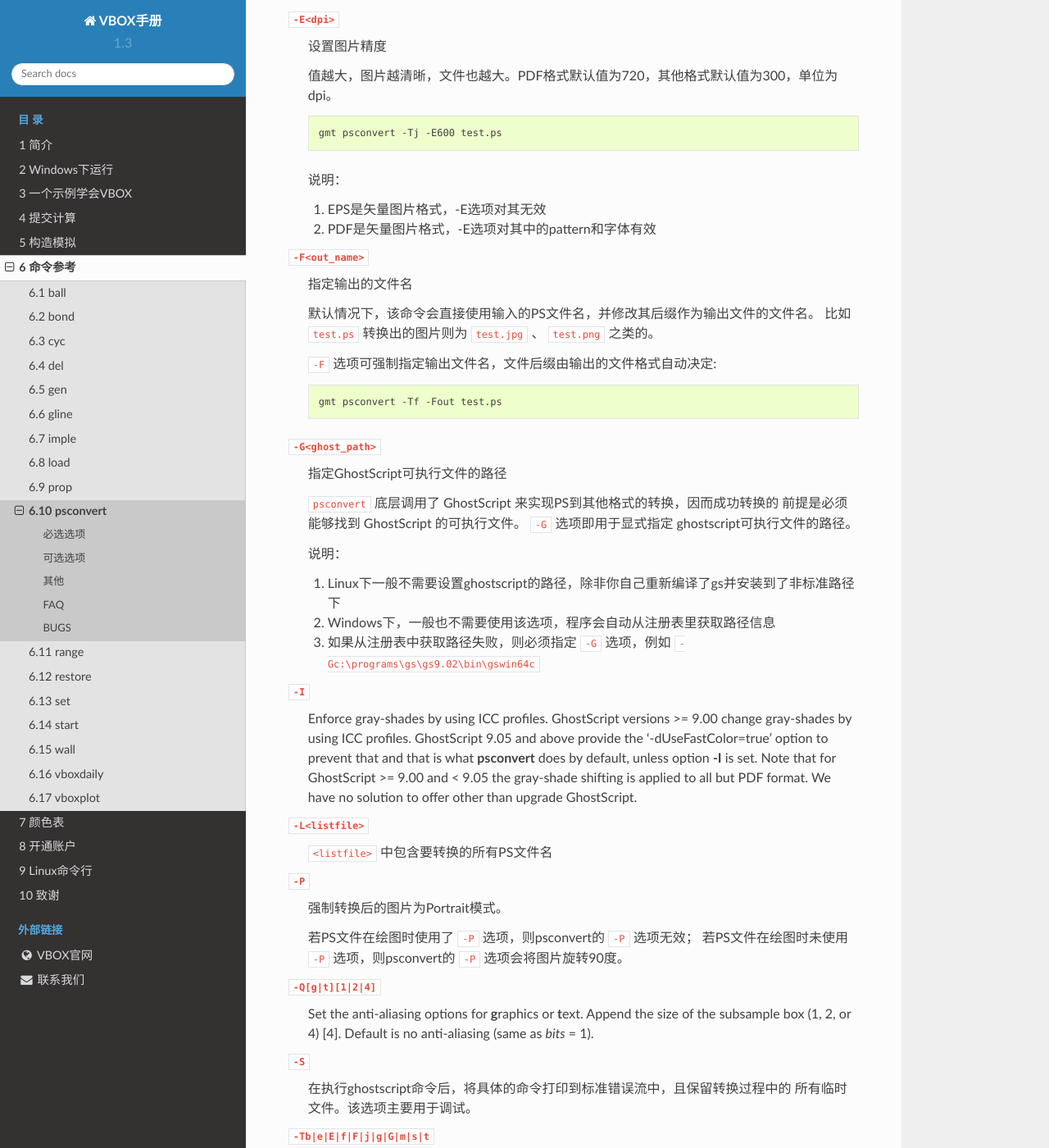
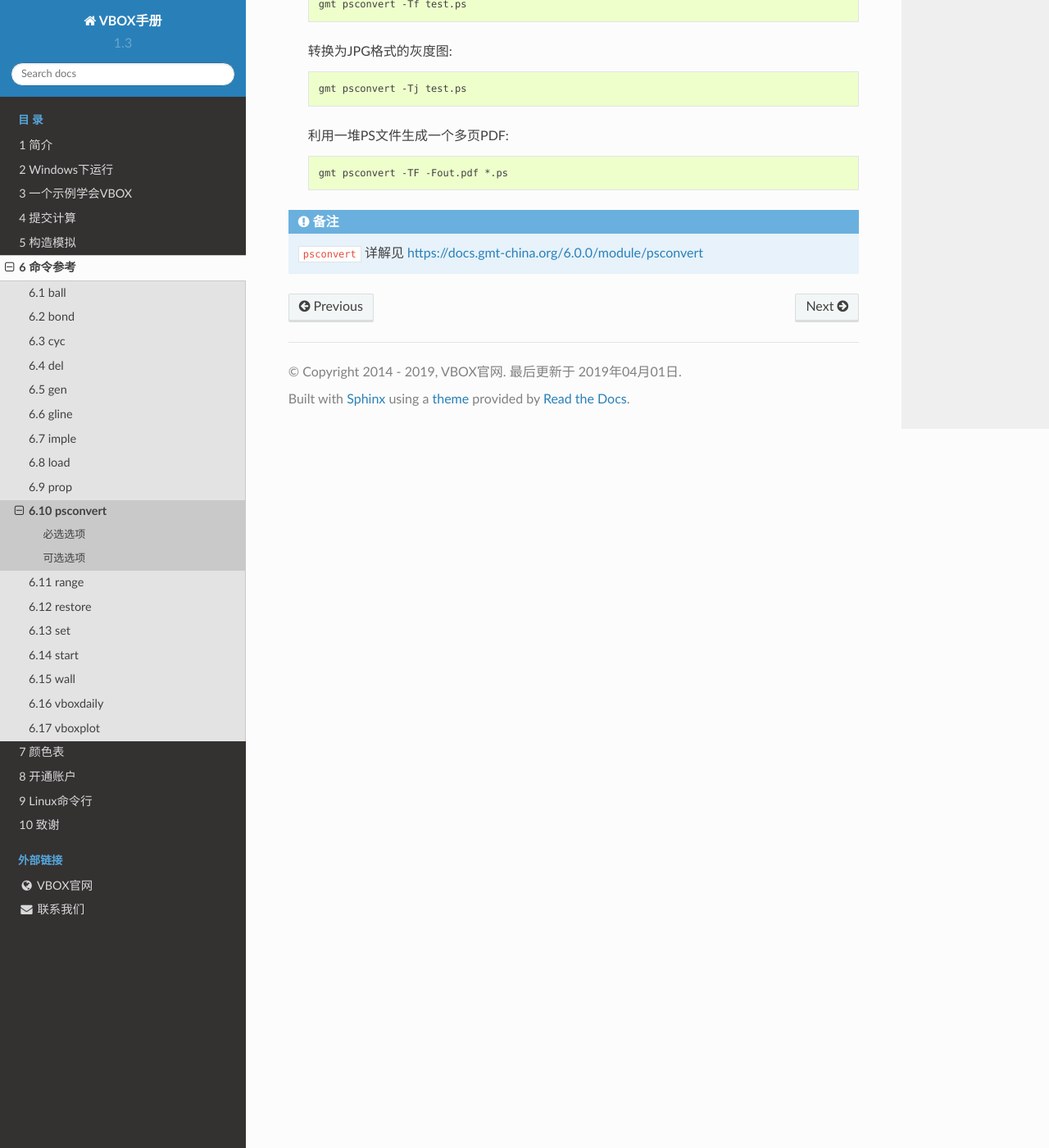
Before and after one commit to geovbox/zdem_doc, a Sphinx documentation site: the page built from source/cmd/psconvert.rst, in a window 1280 px wide and 1400 px high, scrolled down 1961 px. Shown: the whole window at 82% size. Built offline with Sphinx 7.4.7 and the Read the Docs theme 2.0.0, drawn with Linux system fonts in a browser that asks for light colours; comment, search, counter and statistics services are not loaded; some of the changed text lies outside the part shown.

Commit message:
简化psconvert命令

```diff
--- a/source/cmd/psconvert.rst
+++ b/source/cmd/psconvert.rst
@@ -3,11 +3,7 @@
 psconvert
 =========
 
-:简介: 将 GMT 生成的 PS/EPS 文件转换为其他图片格式
-
-.. note::
-
-   本模块原名为 ``ps2raster`` ，v5.2.1 版本起更名为 ``psconvert``
+:简介: 将 VBOX 生成的 PS/EPS 文件转换为其他图片格式
 
 该模块通过调用 GhostScript 将 PS/EPS 文件转换为其他图片格式，包括BMP、EPS、JPEG、
 PDF、PNG、PPM、SVG、TIFF 格式。
@@ -27,7 +23,7 @@
 可选选项
 --------
 
-``-A[u][<margins>][-][+p<paint>][+p[<pen>]][+r][+s[m]|S<width>[<u>]/<height>[<u>]]``
+``-A``
     对输出的图片做裁边
 
     默认情况下，转换得到的图片的大小由PS文件的纸张尺寸决定。通常画图的时候是
@@ -37,42 +33,6 @@
 
         gmt psconvert -A test.ps
 
-    ``-Au`` 会先将GMT的时间戳去掉再裁剪。
-
-    默认的裁剪方式会将图片裁剪到尽可能小。如果想要图片周围有额外的白色区域，可以
-    加上额外的边距 ``<margins>`` 。其中 ``<margins>`` 可以取：
-
-    #. 一个数，四条边的额外边距相同，如 ``-A0.5c``
-    #. 两个数字，分别指定X和Y方向的额外边距，如 ``-A0.5c/1c``
-    #. 四个数字，分别指定上下左右四条边的边距，如 ``-A0.5c/0.5c/0.5c/0.5c``
-
-    ``-A+s`` 可以指定最终图片的尺寸：
-
-    - ``-A+s<width>`` 指定最终生成的图片的宽度，高度自动决定。程序会对图片做
-      插值以保证 ``-E`` 的值
-    - ``-A+S<scale>`` 指定图片的缩放比例
-    - ``-A+sm<width>/<height>`` 设置图片所允许的最大尺寸。若原始图片的宽度
-      不大于 ``<width>`` 则使用图片的原始尺寸， ``<height>`` 同理。
-
-    如下命令会生成一个宽为5厘米的图片::
-
-        gmt psconvert -A+s5c test.ps
-
-    - ``-A+r`` 使得在计算边界时使用round函数而不是ceil函数，这会对裁剪造成极其
-      微小的区别，仅当要处理非常小的图片时才需要使用。
-    - ``-A+g<paint>`` 为BoundingBox指定填充色
-    - ``-A+p<pen>`` 为BoundingBox指定边框颜色，默认颜色为 ``0.25p,black``
-    - ``-A-`` 覆盖 ``-W`` 选项中自动设置的 ``-A`` 值
-
-``-C<gs_options>``
-    传递给 GhostScript 的选项
-
-    该选项用于在调用 GhostScript 时传给 GhostScript 额外的选项，若要额外给
-    GhostScript增加多个选项，可重复使用 ``-C`` 命令。
-
-    在Windows下，若PS文件中含中文，则可能需要使用 ``-C`` 选项告诉ghostscript字体路径::
-
-        gmt psconvert -C-sFONTPATH=C:\Windows\Fonts chinese.ps
 
 ``-D<outdir>``
     设置输出目录
@@ -95,57 +55,6 @@
     #. EPS是矢量图片格式，-E选项对其无效
     #. PDF是矢量图片格式，-E选项对其中的pattern和字体有效
 
-``-F<out_name>``
-    指定输出的文件名
-
-    默认情况下，该命令会直接使用输入的PS文件名，并修改其后缀作为输出文件的文件名。
-    比如 ``test.ps`` 转换出的图片则为 ``test.jpg`` 、 ``test.png`` 之类的。
-
-    ``-F`` 选项可强制指定输出文件名，文件后缀由输出的文件格式自动决定::
-
-        gmt psconvert -Tf -Fout test.ps
-
-``-G<ghost_path>``
-    指定GhostScript可执行文件的路径
-
-    ``psconvert`` 底层调用了 GhostScript 来实现PS到其他格式的转换，因而成功转换的
-    前提是必须能够找到 GhostScript 的可执行文件。 ``-G`` 选项即用于显式指定
-    ghostscript可执行文件的路径。
-
-    说明：
-
-    #. Linux下一般不需要设置ghostscript的路径，除非你自己重新编译了gs并安装到了非标准路径下
-    #. Windows下，一般也不需要使用该选项，程序会自动从注册表里获取路径信息
-    #. 如果从注册表中获取路径失败，则必须指定 ``-G`` 选项，例如 ``-Gc:\programs\gs\gs9.02\bin\gswin64c``
-
-``-I``
-    Enforce gray-shades by using ICC profiles.  GhostScript versions
-    >= 9.00 change gray-shades by using ICC profiles.  GhostScript 9.05
-    and above provide the '-dUseFastColor=true' option to prevent that
-    and that is what **psconvert** does by default, unless option **-I** is
-    set.  Note that for GhostScript >= 9.00 and < 9.05 the gray-shade
-    shifting is applied to all but PDF format.  We have no solution to
-    offer other than upgrade GhostScript.
-
-``-L<listfile>``
-    ``<listfile>`` 中包含要转换的所有PS文件名
-
-``-P``
-    强制转换后的图片为Portrait模式。
-
-    若PS文件在绘图时使用了 ``-P`` 选项，则psconvert的 ``-P`` 选项无效；
-    若PS文件在绘图时未使用 ``-P`` 选项，则psconvert的 ``-P`` 选项会将图片旋转90度。
-
-``-Q[g|t][1|2|4]``
-    Set the anti-aliasing options for **g**\ raphics or **t**\ ext.
-    Append the size of the subsample box (1, 2, or 4) [4]. Default is no
-    anti-aliasing (same as *bits* = 1).
-
-``-S``
-    在执行ghostscript命令后，将具体的命令打印到标准错误流中，且保留转换过程中的
-    所有临时文件。该选项主要用于调试。
-
-
 ``-Tb|e|E|f|F|j|g|G|m|s|t``
     指定要转换的图片格式。可以接如下值：
 
@@ -164,7 +73,7 @@
     说明：
 
     #. ``g`` 和 ``G`` 的区别在于前者背景色为白色，后者背景色为透明；
-    #. 对于 ``bjgt` 格式可以在其后加 ``-`` 将PS文件转换为灰度图；
+    #. 对于 ``bjgt`` 格式可以在其后加 ``-`` 将PS文件转换为灰度图；
     #. EPS格式可以与其他格式合在一起使用。比如 ``-Tef`` 会同时生成EPS和PDF文件。
        除此之外，该命令一次只能转换一种格式，比如 ``-Tbf`` 则只会生成PDF格式
        （即以 ``-T`` 选项中的最后一个格式为准）
@@ -183,34 +92,5 @@
 
         gmt psconvert -TF -Fout.pdf *.ps
 
-``-W``
-    见官方文档
-
-``-Z``
-    转换完成后删除输入的PS文件。若转换失败，输入的PS文件不会被删除。
-
-其他
-----
-
-#. 转换为PDF、PNG时使用DEFALTE压缩；转换为TIFF时使用LZW压缩；
-#. 对于小dpi的图件而言，可以使用 ``-Qt4 -Qg4`` 使得文字和线条看上去更加尖锐；
-#. psconvert还可以用于其他命令生成的PS文件；
-#. 新版本的Word已经支持直接插入PDF格式的图片，高清且文件小，推荐使用；
-
-FAQ
----
-
-#. 错误信息::
-
-       GMT PS format detected but file is not finalized. Maybe a -K in excess? No output created.
-
-   出现这种错误的最常见原因是最后一个绘图命令里多了一个 ``-K`` ，即本该只使用
-   ``-O`` 选项关闭PS文件的，但却使用了 ``-K -O`` 选项。
-
-BUGS
-----
-
-#. Windows下会自动为文件名加双引号，导致无法找到要转换的PS文件（v5.1.1）
-#. 使用 ``-A`` 选项时， ``-C`` 选项无效，导致无法在Windows转换含中文的PS文件（v5.1.1）
-#. 不能使用 ``-F`` 选项，即不能生成多页PDF（v5.1.2）
-#. ``-Z`` 选项无效（v5.2.1）
+.. note::
+    ``psconvert`` 详解见 `https://docs.gmt-china.org/6.0.0/module/psconvert <https://docs.gmt-china.org/6.0.0/module/psconvert>`_
--- a/source/push/push.py
+++ b/source/push/push.py
@@ -58,7 +58,7 @@
 WALL id 2 fric 0.3
 #设置墙的挤压速度 x方向速度为2.0
 WALL id 1 xv 2.0
-#设置墙的挤压量x方向推进16000.0，每挤压2000.0保存一次计算结果
+#设置墙的挤压量x方向推进10000.0，每挤压2000.0保存一次计算结果
 IMPLE wall id 1 xmove 10000.0 save 2000.0 print 1000.0 ps 1000.0
 #计算停止
 STOP
```
